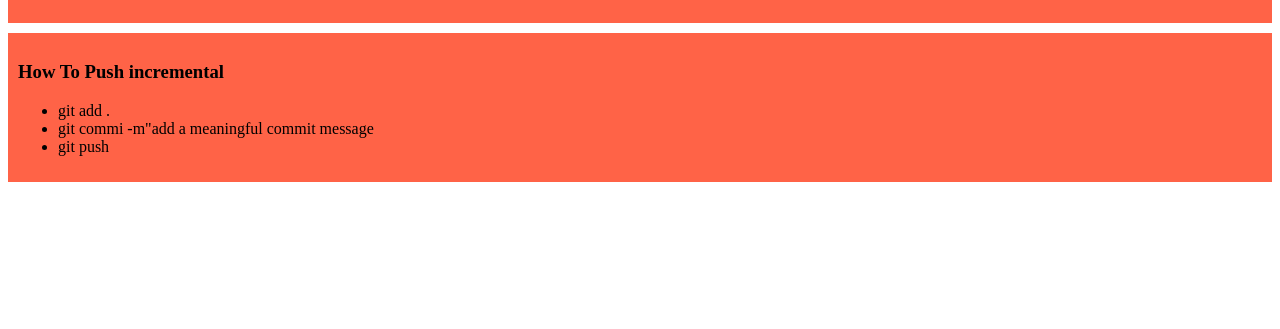
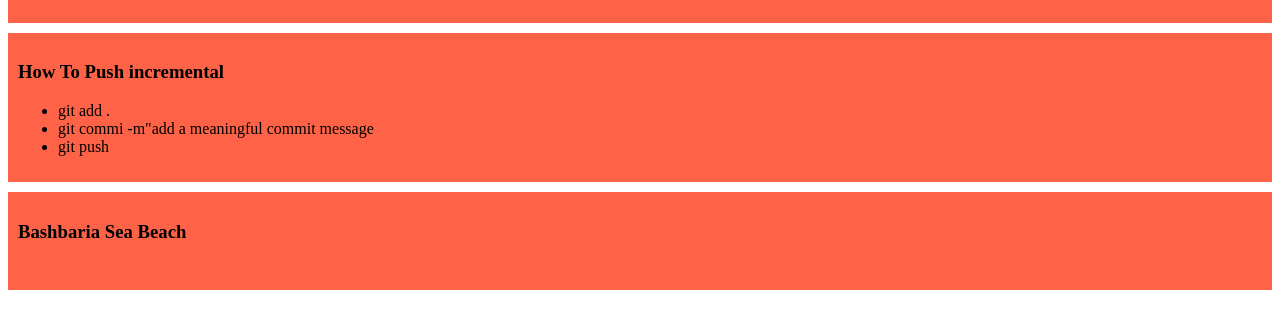
Before and after one commit to Kausarsakib/my-shelly-coop-repo, a plain HTML site: page index.html in a window 1280 px wide. Shown: the part 461-790 px from the top of the page. Drawn offline with Linux system fonts and the light colour scheme.

Commit message:
added bashbaria

```diff
--- a/index.html
+++ b/index.html
@@ -27,5 +27,9 @@
             <li> git push </li>
         </ul>
     </div>
+    <div>
+        <h3> Bashbaria Sea Beach </h3>
+        <img src="" alt="">
+    </div>
 </body>
 </html>
```
Also changed, not shown: bashbaria.jpg (added).
